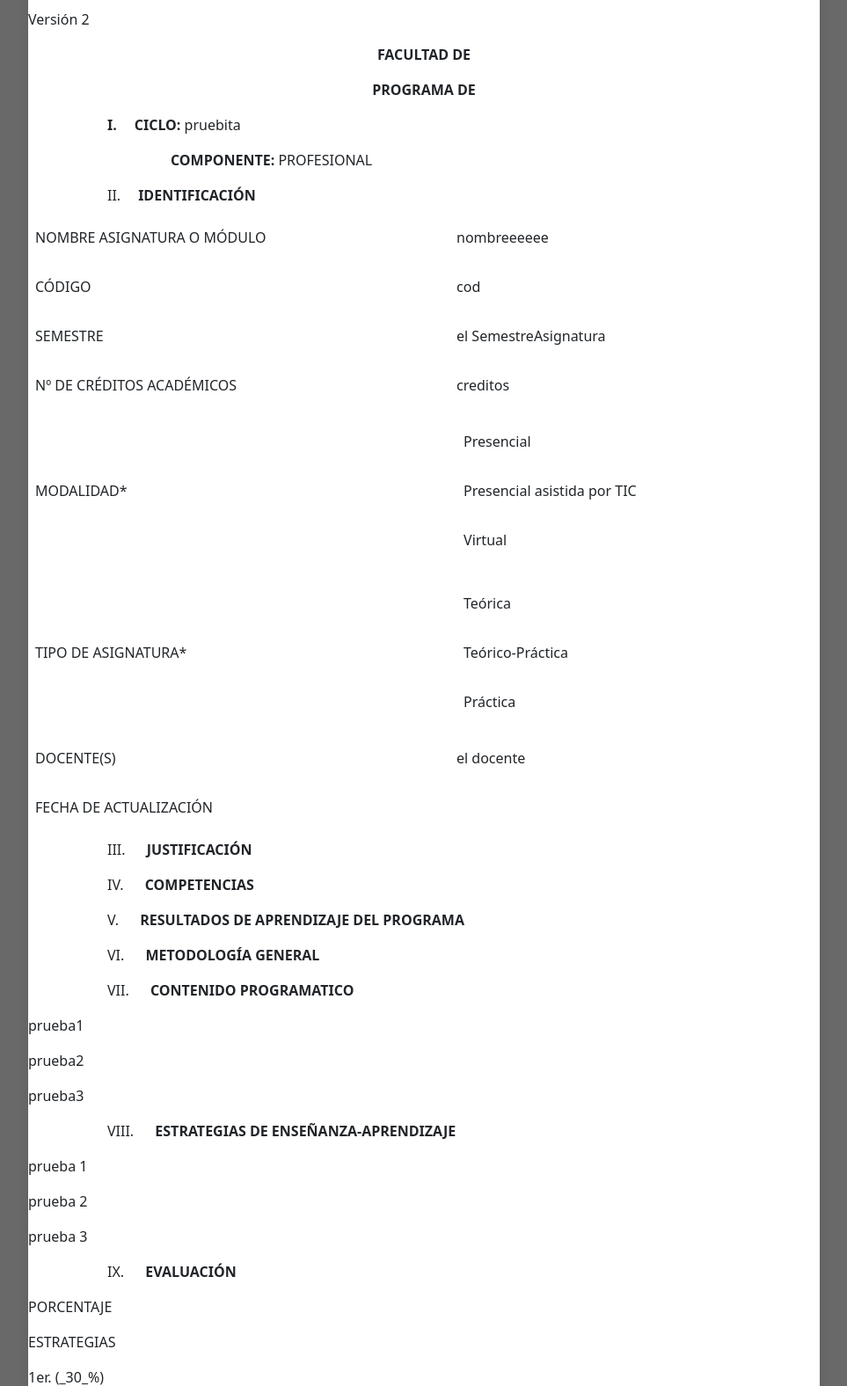
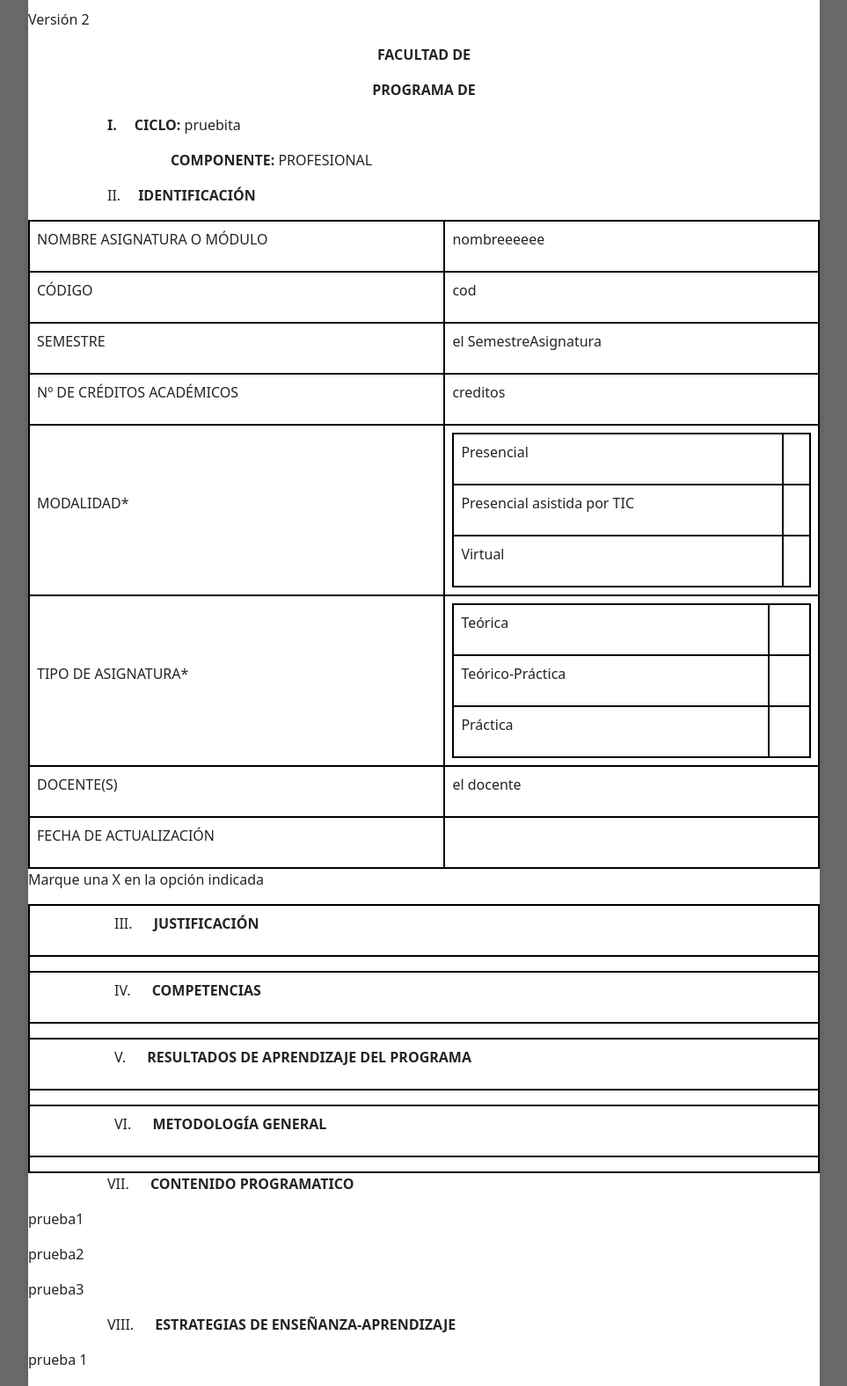
Before and after one commit to ellery25/EditorOnline, a Flask app: page / in a window 1280 px wide. Shown: the part 657-2233 px from the top of the page at 88% size, without its empty margins (139-1102 px from the left). Run offline with Flask 3, Linux system fonts and the light colour scheme; some libraries are stand-ins or nearby versions.

Commit message:
creando tablas de otros contenidos y anadiendo margenes de las faltantes

```diff
--- a/src/config/static/css/style.css
+++ b/src/config/static/css/style.css
@@ -179,13 +179,21 @@
 }
 table {
   border-collapse: collapse;
-  width: 100%;
+   width: 100%;
+   border: 2px solid #050505;
+}
+table td {
+  border: 2px solid #000000;
+  padding: 8px;
+  text-align: left;
+}
+table table td {
+  border: 2px solid #000000;
+  padding: 8px;
+  text-align: left;
 }
 
-td {
-  border: 1px solid black;
-  padding: 8px;
-}
+
 
 #JustificationText {
   display: block;
--- a/src/config/templates/editor_syllabus.html
+++ b/src/config/templates/editor_syllabus.html
@@ -748,40 +748,84 @@
 
     </div>
   </section>
-
+  <p>Marque una X en la opción indicada</p>
+<table>
     <!-- III Justificación -->
+<tr>
+  <td>
     <section class="justificacion">
       <div class="tJustificacion">
         <p><span class="num">III.</span> <strong>JUSTIFICACIÓN</strong></p>
       </div>
+  </td>
+</tr>
+<tr>
+  <td>
     <div class="campoJustificacion" id="justification" ></div>
     </section>
+  </td>
+ </tr>
+<!-- IV COMPETENCIAS -->
+<tr>
+  <td>
+    <section class="competencias">
+    <div class="tcompetencias">
+      <p><span class="num">IV.</span> <strong>COMPETENCIAS</strong></p>
+    </div>
+  </td>
+</tr>
+<tr>
+  <td>
+    <div class="campoCompetencias" id="competences"></div>
+  </section>
 
-  <!-- IV COMPETENCIAS -->
-  <section class="competencias">
-    <div class="tJustificacion">
-      <p><span class="num">IV.</span> <strong>COMPETENCIAS</strong></p>
-      <div class="campoCompetencias" id="competences"></div>
-    </div>
-  </section>
+  </td>
+</tr>
  <!-- V resultados de aprendizaje del programa -->
+<tr>
+  <td>
     <section class="aprendizaje">
     <div class="tAprendizaje">
-      <p>
-        <span class="num">V.</span>
-        <strong>RESULTADOS DE APRENDIZAJE DEL PROGRAMA</strong>
-      </p>
+      <p><span class="num">V.</span> <strong>RESULTADOS DE APRENDIZAJE DEL PROGRAMA</strong></p>
     </div>
+  </td>
+</tr>
+<tr>
+  <td>
      <div class="campoAprendizaje" id="learning_results"></div>
   </section>
-
+</td>
+</tr>
  <!--  VI metodología general -->
+<tr>
+  <td>
     <section class="metodología">
     <div class="tMetodologia">
       <p><span class="num">VI.</span> <strong>METODOLOGÍA GENERAL</strong></p>
     </div>
+  </td>
+</tr>
+<tr>
+  <td>
     <div class="campoMetodologias" id="methodology"></div>
   </section>
+</td>
+</tr>
+
+
+</table>
+
+
+
+
+
+
+
+
+
+
+
+
 
   <!-- VII. CONTENIDOS PROGRAMÁTICOS VIII. ESTRATEGIAS DE ENSEÑANZA DE APRENDIZAJE -->
   <section class="contenido-estrategias">
```
Lines whose indentation alone changed are shown as unchanged.
